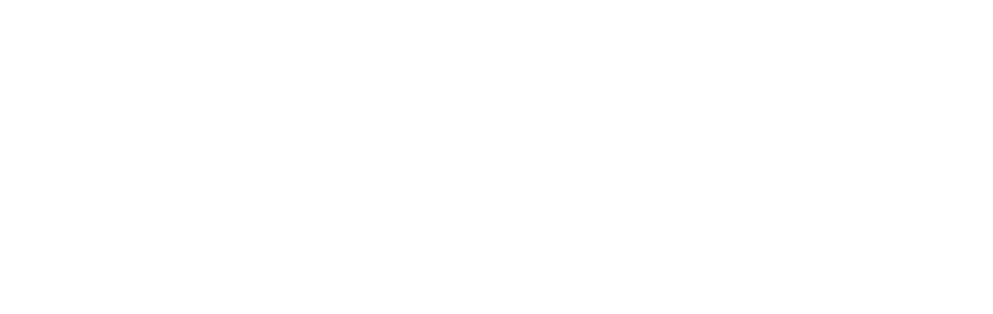
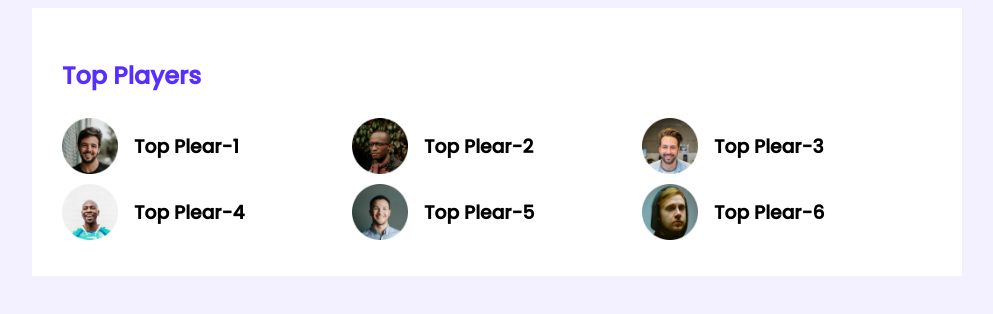
Before and after one commit to Nahid-Raj/leader-board-css3, a plain HTML site: page index.html in a window 1280 px wide. Shown: the whole page, without its empty margins (143-1136 px from the left). Drawn offline with Linux system fonts and the light colour scheme.

Commit message:
frist aded

```diff
--- a/index.html
+++ b/index.html
@@ -5,6 +5,12 @@
     <meta http-equiv="X-UA-Compatible" content="IE=edge">
     <meta name="viewport" content="width=device-width, initial-scale=1.0">
     <title>leader-board-css3</title>
+
+    <!-- font family -->
+    <link rel="preconnect" href="https://fonts.googleapis.com">
+    <link rel="preconnect" href="https://fonts.gstatic.com" crossorigin>
+    <link href="https://fonts.googleapis.com/css2?family=Poppins:wght@500&display=swap" rel="stylesheet">
+
     <!-- stylesheet -->
     <link rel="stylesheet" href="styles/style.css">
 </head>
@@ -19,10 +25,61 @@
     <!-- header end -->
 
     <main>
-        <!-- top plear start and top blog -->
+        <!-- top pleyar start and top blogs -->
 
-        <section>
+        <section class="containar">
 
+            <div class="top-plears">
+                <h2 class="section-title">Top Players</h2>
+
+                <div class="plears">
+
+                    <div class="plear">
+
+                        <img src="images/players/player-1.png" alt="">
+
+                        <h3 class="pleayer-name">Top Plear-1</h3>
+                    </div>
+
+                    <div class="plear">
+
+                        <img src="images/players/player-2.png" alt="">
+
+                        <h3 class="pleayer-name">Top Plear-2</h3>
+
+                    </div>
+
+                    <div class="plear">
+
+                        <img src="images/players/player-3.png" alt="">
+
+                        <h3 class="pleayer-name">Top Plear-3</h3>
+
+                    </div>
+                    <div class="plear">
+
+                        <img src="images/players/player-4.png" alt="">
+
+                        <h3 class="pleayer-name">Top Plear-4</h3>
+
+                    </div>
+                    <div class="plear">
+
+                        <img src="images/players/player-5.png" alt="">
+
+                        <h3 class="pleayer-name">Top Plear-5</h3>
+
+                    </div>
+                    <div class="plear">
+
+                        <img src="images/players/player-6.png" alt="">
+
+                        <h3 class="pleayer-name">Top Plear-6</h3>
+
+                    </div>
+
+                </div>
+            </div>
 
         </section>
     </main>
--- a/styles/style.css
+++ b/styles/style.css
@@ -0,0 +1,32 @@
+ body{
+    font-family: 'Poppins', sans-serif;
+    background-color: #F3F1FF;
+ }
+ main{
+     display: flex;
+     justify-content: center;
+ }
+ .containar{
+     background-color: #FFFFFF;
+     width: 870px;
+     padding: 30px;
+ }
+ /* top plear style */
+ .section-title{
+     color: #562EFF;
+ }
+ .plears{
+     display: grid;
+     grid-template-columns: repeat(3, 1fr);
+ }
+ .plear{
+     display: flex;
+     align-items: center;
+ }
+ .plear img{
+    width: 56px;
+    height: 56px;
+ }
+ .pleayer-name{
+     margin-left: 16px;
+ }
```
